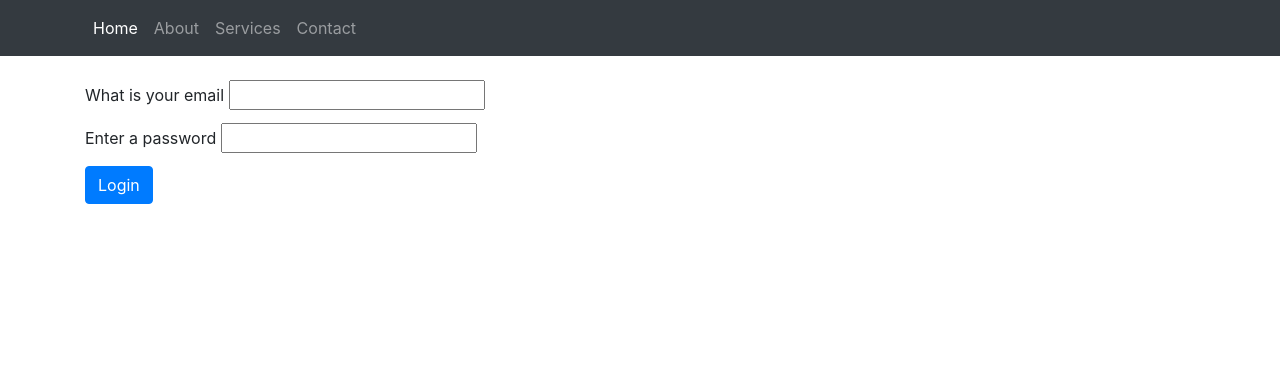
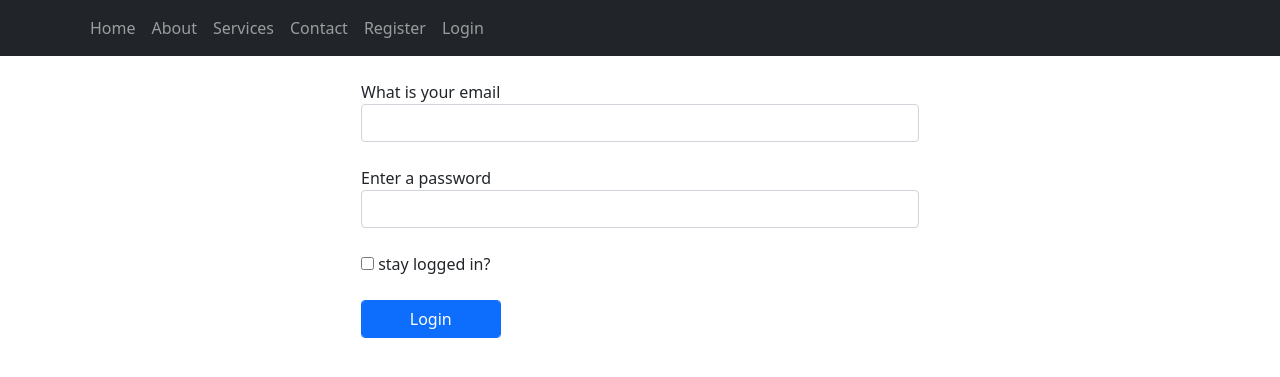
Before and after one commit to olugbengaakindele/Book_Store, a Flask app: page /login in a window 1280 px wide. Shown: the top 377 px of the page. Run offline with Flask 3, Linux system fonts and the light colour scheme; some libraries are stand-ins or nearby versions.

Commit message:
login complete

```diff
--- a/app/auth/forms.py
+++ b/app/auth/forms.py
@@ -1,5 +1,5 @@
 from flask_wtf import FlaskForm
-from wtforms import StringField, SubmitField, PasswordField,EmailField
+from wtforms import StringField, SubmitField, PasswordField,EmailField, BooleanField
 from wtforms.validators import DataRequired,Email,Length,ValidationError
 from app.auth.models import Users
 
@@ -7,7 +7,7 @@ from app.auth.models import Users
 def email_check(form,field):
     user = Users.query.filter_by(email = field.data).first()
     if user :
-        raise ValidationError("Email exist , please enter a different email")
+        raise ValidationError("Email exist, please login into your account")
 
 class RegistrationForm(FlaskForm):
     name = StringField("What is your name")
@@ -19,4 +19,5 @@ class RegistrationForm(FlaskForm):
 class LoginForm(FlaskForm):
     email = EmailField("What is your email", validators=[DataRequired(), Length(5,100)])
     password = PasswordField("Enter a password")
+    stayloggedin = BooleanField("stay logged in?")
     submit  = SubmitField("Login")
--- a/app/auth/routes.py
+++ b/app/auth/routes.py
@@ -3,9 +3,23 @@ from app.auth.forms import RegistrationForm, LoginForm
 from app.auth import auth
 from flask import render_template, request, flash, redirect, url_for
 from app.auth.models import Users
+from app import bcrypt
+from flask_login import  login_user, logout_user,login_required, current_user
 
+
+#  Home page
+@auth.route("/")
+def home():
+
+    return render_template("layout.html")
+
+
+# registration page
 @auth.route("/register", methods= ['GET','POST'])
 def register():
+    if current_user.is_authenticated:
+        flash("You are already logged in")
+        return redirect(url_for("auth.home"))
     name = None
     email = None
     form = RegistrationForm()
@@ -16,15 +30,41 @@ def register():
         password = form.password.data
         Users.create_user( name ,email,  password )
         flash("You have successfully created an account with us", "info")
-        return redirect(url_for("auth.login"))
+        return redirect(url_for("auth.do_the_login"))
 
     return render_template("reg.html", form = form , name = name , email = email , title ="Ope")
 
 
 @auth.route("/login", methods= ['GET','POST'])
-def login():
+def do_the_login():
+    if current_user.is_authenticated:
+        flash("You are already logged in")
+        return redirect(url_for("auth.home"))
+
     name = None
     email = None
     form = LoginForm()
 
+    if form.validate_on_submit():
+        user_email = request.form['email']
+        passwd = request.form['password']
+        user = Users.query.filter_by(email = user_email).first()
+        #  check is email exist and pasword match
+        if not (user or bcrypt.check_password_hash(user.password, passwd) ):
+
+            flash("Invalid credentials, please try again")
+            return redirect(url_for("auth.do_the_login"))
+
+        login_user(user,form.stayloggedin.data )
+        return redirect(url_for("auth.home"))
+
+
     return render_template("login.html", form = form , name = name , email = email)
+
+
+@auth.route("/logout")
+@login_required
+def logout():
+    logout_user()
+
+    return redirect(url_for("auth.home"))
--- a/app/auth/templates/layout.html
+++ b/app/auth/templates/layout.html
@@ -6,7 +6,7 @@
     <meta name="viewport" content="width=device-width, initial-scale=1">
 
     <!-- Bootstrap CSS -->
-    <link rel="stylesheet" href="https://cdn.jsdelivr.net/npm/bootstrap@4.0.0/dist/css/bootstrap.min.css" integrity="sha384-Gn5384xqQ1aoWXA+058RXPxPg6fy4IWvTNh0E263XmFcJlSAwiGgFAW/dAiS6JXm" crossorigin="anonymous">
+    <link href="https://cdn.jsdelivr.net/npm/bootstrap@5.0.2/dist/css/bootstrap.min.css" rel="stylesheet" integrity="sha384-EVSTQN3/azprG1Anm3QDgpJLIm9Nao0Yz1ztcQTwFspd3yD65VohhpuuCOmLASjC" crossorigin="anonymous">
 
     <!-- title block -->
     {% if title %}
@@ -28,12 +28,32 @@
                     <li class="nav-item"><a class="nav-link" href="#">About</a></li>
                     <li class="nav-item"><a class="nav-link" href="#">Services</a></li>
                     <li class="nav-item"><a class="nav-link" href="#">Contact</a></li>
+                    {% if current_user.is_authenticated %}
+                        <li class="nav-item"><a class="nav-link pull-right" href="">Hi {{ current_user.name.title() }}</a></li>
+                        <li class="nav-item"><a class="nav-link pull-right" href="{{url_for('auth.logout')}}">Logout</a></li>
+                    {% else %}
+                        <li class="nav-item"><a class="nav-link pull-right" href="{{url_for('auth.register')}}">Register</a></li>
+                        <li class="nav-item"><a class="nav-link pull-right" href="{{url_for('auth.do_the_login')}}">Login</a></li>
+                    {% endif %}
+
                 </ul>
+
             </div>
         </div>
     </nav>
     <div class="container">
         <br>
+        {% with messages = get_flashed_messages() %}
+
+            {% if messages %}
+                {% for msg in messages %}
+                    <div class="alert alert-warning" role="alert">
+                        {{msg}}
+                    </div>
+                {% endfor %}
+            {% endif %}
+
+        {% endwith %}
         {% block body %} {% endblock body %}
     </div>
 
@@ -41,10 +61,14 @@
     <!-- Optional JavaScript; choose one of the two! -->
 
     <!-- Option 1: Bootstrap Bundle with Popper -->
-    <script src="https://code.jquery.com/jquery-3.2.1.slim.min.js" integrity="sha384-KJ3o2DKtIkvYIK3UENzmM7KCkRr/rE9/Qpg6aAZGJwFDMVNA/GpGFF93hXpG5KkN" crossorigin="anonymous"></script>
-    <script src="https://cdn.jsdelivr.net/npm/popper.js@1.12.9/dist/umd/popper.min.js" integrity="sha384-ApNbgh9B+Y1QKtv3Rn7W3mgPxhU9K/ScQsAP7hUibX39j7fakFPskvXusvfa0b4Q" crossorigin="anonymous"></script>
-    <script src="https://cdn.jsdelivr.net/npm/bootstrap@4.0.0/dist/js/bootstrap.min.js" integrity="sha384-JZR6Spejh4U02d8jOt6vLEHfe/JQGiRRSQQxSfFWpi1MquVdAyjUar5+76PVCmYl" crossorigin="anonymous"></script>
+    <!-- Option 1: Bootstrap Bundle with Popper -->
+    <script src="https://cdn.jsdelivr.net/npm/bootstrap@5.0.2/dist/js/bootstrap.bundle.min.js" integrity="sha384-MrcW6ZMFYlzcLA8Nl+NtUVF0sA7MsXsP1UyJoMp4YLEuNSfAP+JcXn/tWtIaxVXM" crossorigin="anonymous"></script>
+
     <!-- Option 2: Separate Popper and Bootstrap JS -->
+    <!--
+    <script src="https://cdn.jsdelivr.net/npm/@popperjs/core@2.9.2/dist/umd/popper.min.js" integrity="sha384-IQsoLXl5PILFhosVNubq5LC7Qb9DXgDA9i+tQ8Zj3iwWAwPtgFTxbJ8NT4GN1R8p" crossorigin="anonymous"></script>
+    <script src="https://cdn.jsdelivr.net/npm/bootstrap@5.0.2/dist/js/bootstrap.min.js" integrity="sha384-cVKIPhGWiC2Al4u+LWgxfKTRIcfu0JTxR+EQDz/bgldoEyl4H0zUF0QKbrJ0EcQF" crossorigin="anonymous"></script>
+    -- Option 2: Separate Popper and Bootstrap JS -->
     <!--
     <script src="https://cdn.jsdelivr.net/npm/@popperjs/core@2.9.2/dist/umd/popper.min.js" integrity="sha384-IQsoLXl5PILFhosVNubq5LC7Qb9DXgDA9i+tQ8Zj3iwWAwPtgFTxbJ8NT4GN1R8p" crossorigin="anonymous"></script>
     <script src="https://cdn.jsdelivr.net/npm/bootstrap@5.0.2/dist/js/bootstrap.min.js" integrity="sha384-cVKIPhGWiC2Al4u+LWgxfKTRIcfu0JTxR+EQDz/bgldoEyl4H0zUF0QKbrJ0EcQF" crossorigin="anonymous"></script>
--- a/app/auth/templates/login.html
+++ b/app/auth/templates/login.html
@@ -25,19 +25,28 @@
     {% endif %}
   {% endwith %}
 
-  <form action="/login" method = "post">
+  <form action="/login" method = "post" class ="w-50 mx-auto">
     {{ form.hidden_tag() }}
 
-    <div class="lg-3">
-        <label for="exampleFormControlInput2" class="form-label">{{form.email.label}}</label>
-        {{ form.email }}
+
+    <div class="form-group">
+      {{form.email.label}}
+      {{ form.email(class="form-control") }}
+
     </div>
-    <div class="lg-3">
-        <label for="exampleFormControlInput3" class="form-label">{{form.password.label}}</label>
-        {{ form.password }}
+    <br>
+    <div class="form-group">
+      {{form.password.label}}
+      {{ form.password (class="form-control") }}
     </div>
-    <div class="lg-3">
-        {{ form.submit(class ='btn btn-primary') }}
+    <br>
+    <div class="form-group">
+
+      {{ form.stayloggedin }} {{form.stayloggedin.label}}
+    </div>
+    <br>
+    <div class="form-group">
+      {{ form.submit(class ='btn btn-primary form-control w-25') }}
     </div>
 
   </form>
--- a/app/catlog/models.py
+++ b/app/catlog/models.py
@@ -1,5 +1,9 @@
 from app import db
 from datetime import datetime as dt
+
+
+
+
 class Publication(db.Model):
     __tablename__ = "publication"
 
--- a/run.py
+++ b/run.py
@@ -8,7 +8,7 @@ if __name__ =="__main__":
     with flask_app.app_context():
         db.create_all()
 
-        if not Users.query.filter_by(name = "Oluh").first():
-            Users.create_user("Oluh","akin@gmail.com", "secret")
+        if not Users.query.filter_by(email = "akin@gmail.com").first():
+            Users.create_user("Olugbenga","akin@gmail.com", "secret")
 
     flask_app.run(debug=True)
```
Also changed, not shown: app/__init__.py (+6 -3 lines), app/auth/models.py (+8 -4 lines), app/auth/templates/reg.html (+13 -14 lines).
